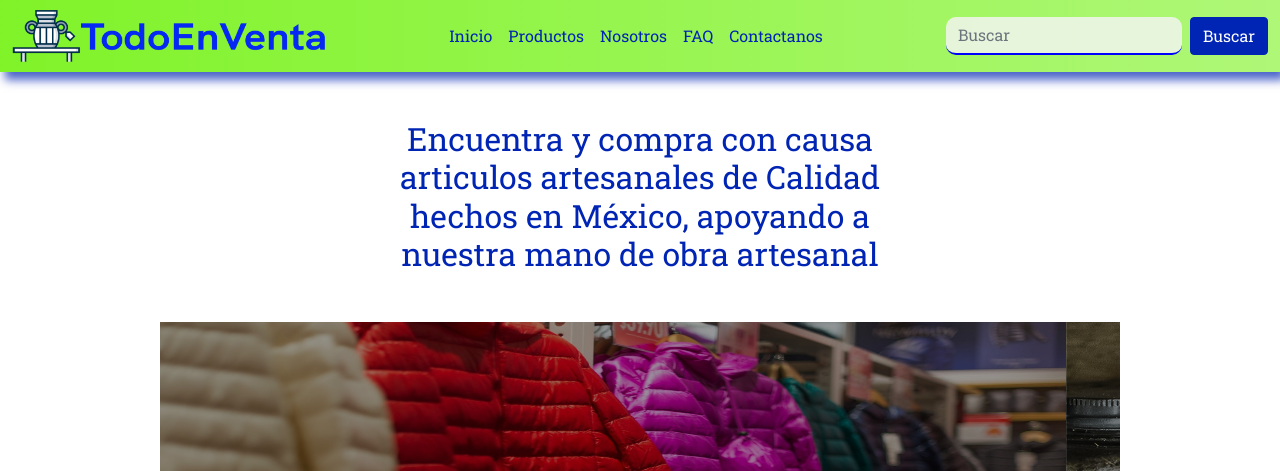
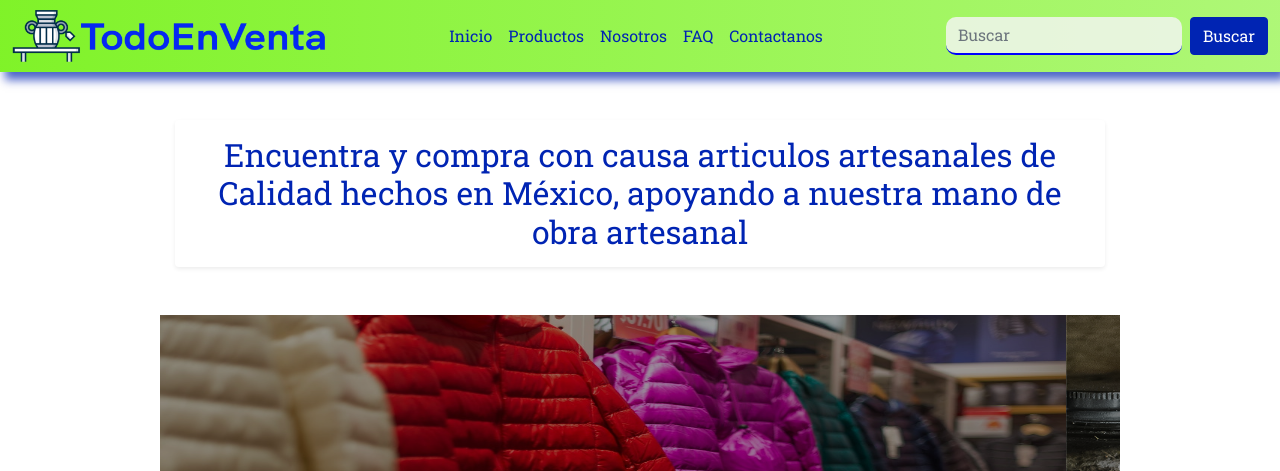
Before and after one commit to FranciscoZaragoza10/Zaragoza_todoenventa---Independiente---copia, a website: page productos.html in a window 1280 px wide. Shown: the top 471 px of the page. Drawn offline with Linux system fonts and the light colour scheme.

Commit message:
delete images not used

```diff
--- a/productos.html
+++ b/productos.html
@@ -79,7 +79,8 @@
         </div>
       </nav>
     </header>
-    <h1 class="text-primary text-center my-5 col-12 col-md-8 col-lg-5 fs-2 mx-auto">Encuentra y compra con causa articulos artesanales de Calidad hechos en México, apoyando a nuestra mano de obra artesanal</h1>
+    <div class="container">    <h1 class="text-primary text-center my-5 col-12 col-md-11 col-lg-10 fs-2 mx-auto shadow-sm p-3 mb-5 bg-white rounded">Encuentra y compra con causa articulos artesanales de Calidad hechos en México, apoyando a nuestra mano de obra artesanal</h1>
+    </div>
     <div
     id="demo"
     class="carousel slide mt-3 car-productos"
```
Also changed, not shown: imgs/FAQ.jpg (deleted), imgs/artesania2.jpg (deleted), imgs/circulo.png (deleted), imgs/icono-facebook.png (deleted), imgs/icono-instagram.png (deleted), imgs/icono-whats.png (deleted), imgs/productos 1.jpg (deleted), imgs/productos 2.jpg (deleted), imgs/productos 3.jpg (deleted), imgs/productos 4.jpg (deleted), imgs/productos 5.jpg (deleted), imgs/productos 6.jpg (deleted), imgs/productos 7.jpg (deleted), imgs/todo.png (deleted), 1 other file.
